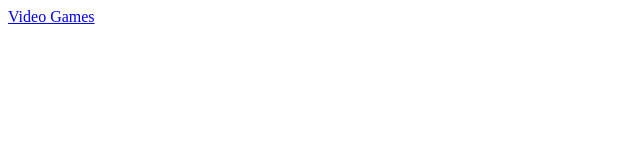
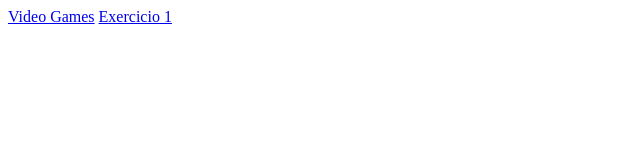
Before and after one commit to Lucasbenevenutti/curso-html, a plain HTML site: page index.html in a window 1280 px wide. Shown: the full height of the page, 0-640 px from the left. Drawn offline with Linux system fonts and the light colour scheme.

Commit message:
exercicio1.html

```diff
--- a/index.html
+++ b/index.html
@@ -6,5 +6,6 @@
 
 <body>
 	<a href="video-games.html">Video Games</a>
+	<a href="exercicio1.html">Exercicio 1</a>
 </body>
 </html>
```
